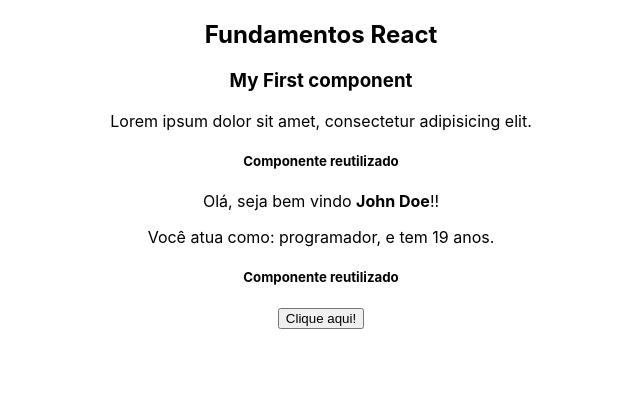
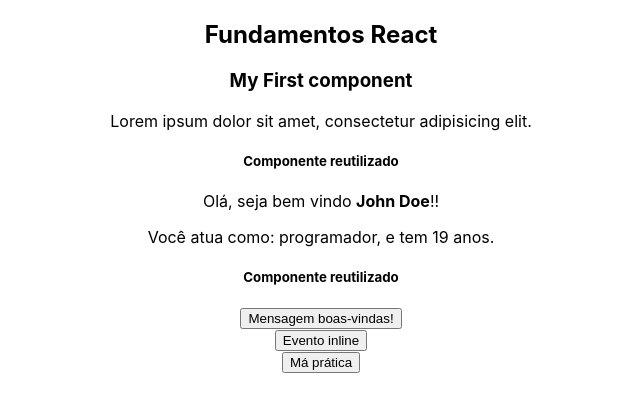
Before and after one commit to GilbertoASJ/ReactJs-Course, a React (Create React App) app in the folder 2_fundamentals/: page / in a window 1280 px wide. Shown: the top 412 px of the page, without its empty margins (319-959 px from the left). Built offline with nearby package versions, Linux system fonts and the light colour scheme.

Commit message:
Feature: :sparkles: Functions in events

```diff
--- a/2_fundamentals/src/components/Events.jsx
+++ b/2_fundamentals/src/components/Events.jsx
@@ -9,7 +9,24 @@
 		<>
 			<div>
 				{/* O evento normalmente vem sem os (), só utilizamos quando queremos que o evento ative automaticamente ao carregar a página */}
-				<button onClick={handleShowMessage}>Clique aqui!</button>
+				<button onClick={handleShowMessage}>Mensagem boas-vindas!</button>
+			</div>
+
+			<div>
+				{/* Quando formos utilizar uma função inline, precisamos utilizar dentro de uma arrow-function */}
+				<button onClick={() => console.log('Funfou!')}>Evento inline</button> <br />
+
+				{/* Não recomendado para funções mais complexas, segue um exemplo de má-prática*/}
+				<button onClick={() => {
+					const x = 0;
+					const currentName = 'John Doe'
+
+					if(x !== 1) {
+						console.log(`Olá ${currentName}`)
+					}
+				}}>
+					Má prática
+				</button>
 			</div>
 		</>
 	)
```
